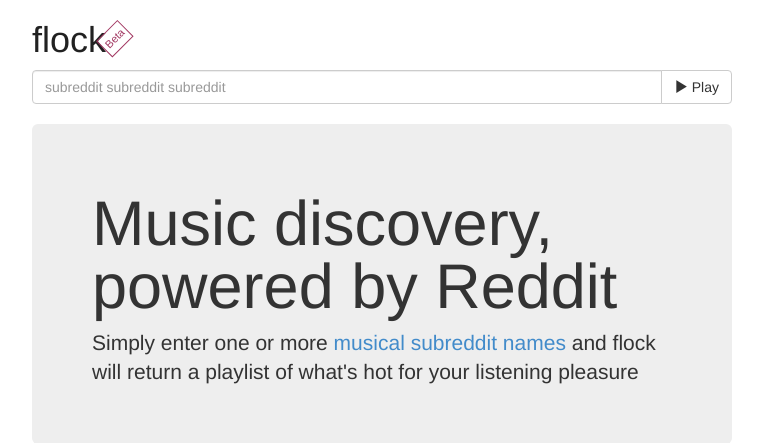
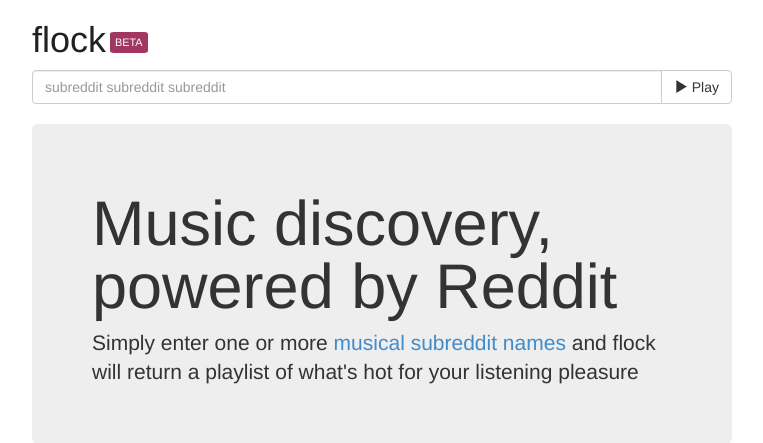
Before and after one commit to rblstr/flock, a Flask app: page / in a window 1280 px wide. Shown: the top 443 px of the page, without its empty margins (258-1021 px from the left). Run offline with Flask 2, Linux system fonts and the light colour scheme; some libraries are stand-ins or nearby versions.

Commit message:
Tweak beta message

```diff
--- a/static/css/flock.css
+++ b/static/css/flock.css
@@ -110,18 +110,14 @@
 }
 .beta-stamp
 {
-	color: #a13761;
+	color:#fff;
+	background-color: #a13761;
+	border-radius: 10%;
 	position: relative;
-	top: -10px;
+	top: -6px;
 	display: inline-block;
-	border: 1px solid;
-	text-transform: capitalize;
+	text-transform: uppercase;
 	font-size: 0.775em;
-	padding: 3px;
-	margin-left: -6px;
-	-webkit-transform: rotate(-45deg);
-	-moz-transform: rotate(-45deg);
-	-ms-transform: rotate(-45deg);
-	-o-transform: rotate(-45deg);
-	filter: progid:DXImageTransform.Microsoft.BasicImage(rotation=3);
+	padding: 3px 5px;
+	margin-left: 4px;
 }
```
